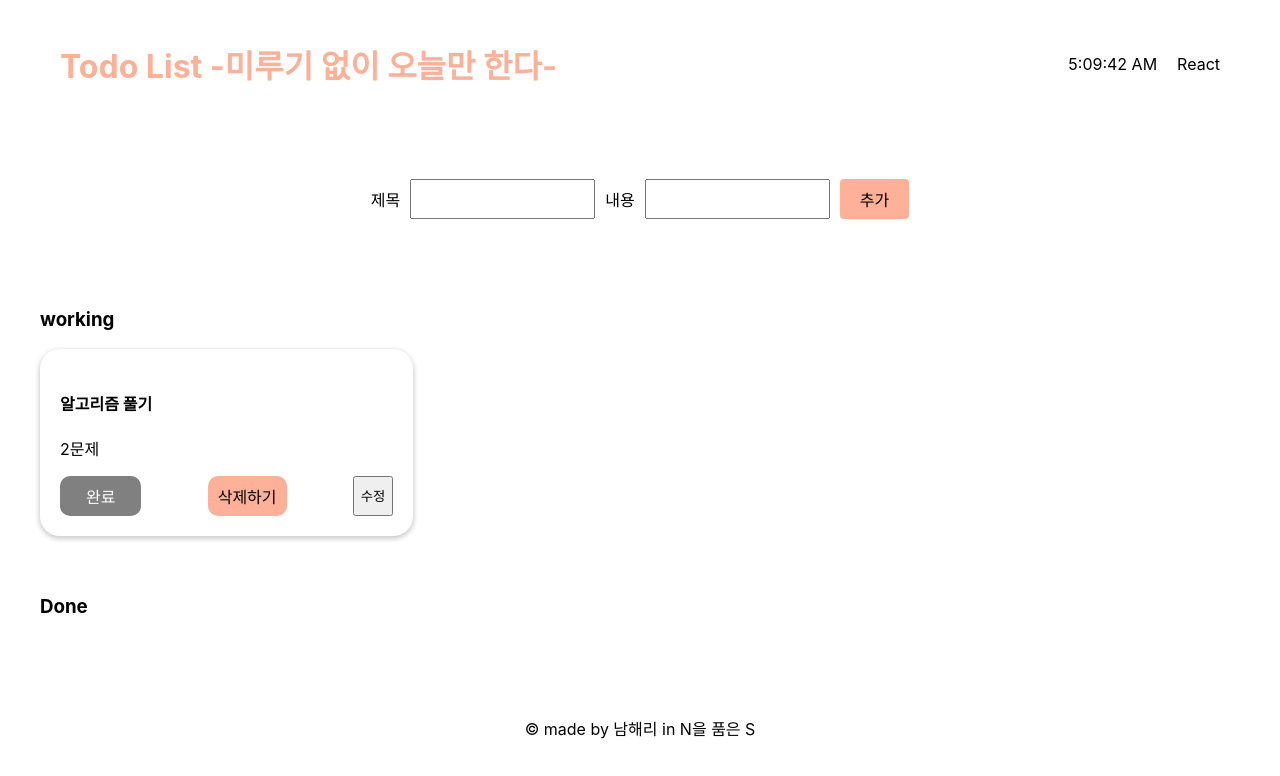
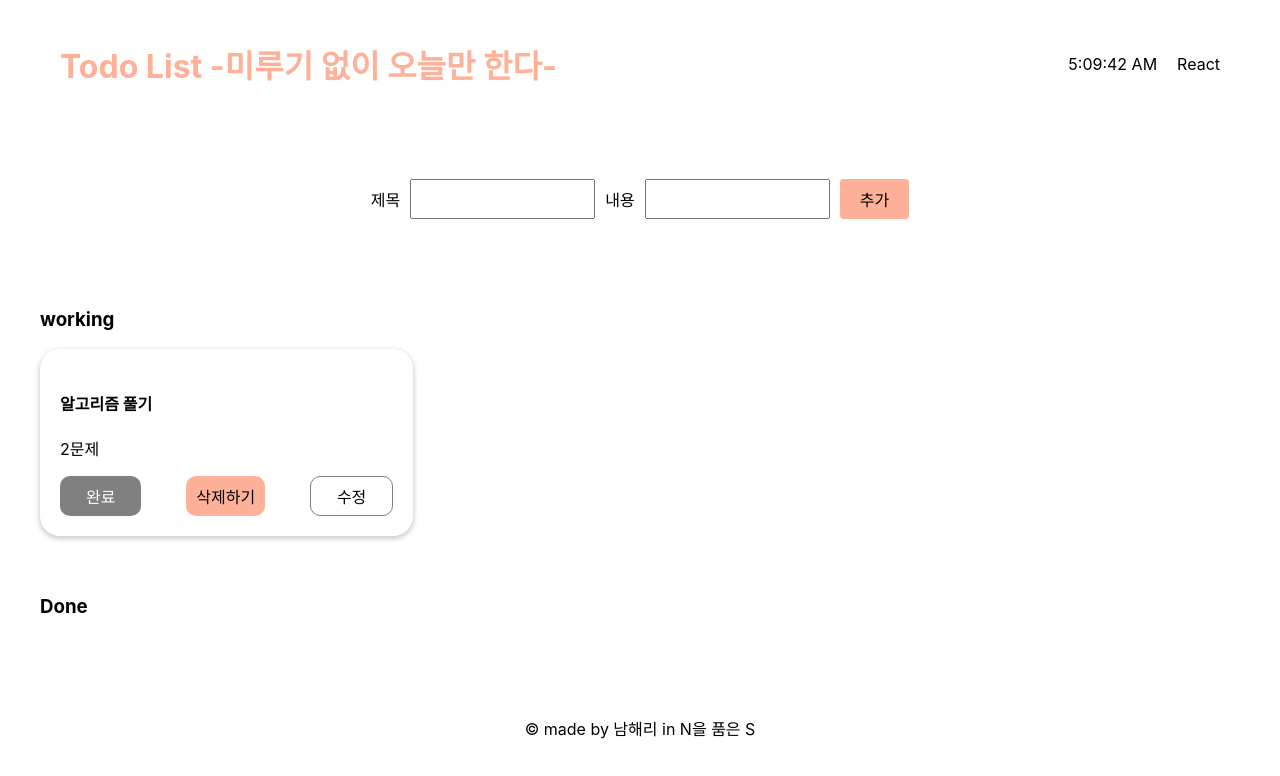
Before and after one commit to r03181231/todoList-React, a React (Create React App) app: page / in a window 1280 px wide. Shown: the top 776 px of the page. Built offline with nearby package versions, Linux system fonts and the light colour scheme.

Commit message:
[Feat] 카드 템플릿 생성

```diff
--- a/src/common/stateTemp/stateTemp.jsx
+++ b/src/common/stateTemp/stateTemp.jsx
@@ -1,16 +1,26 @@
 import React from "react";
+import TodoCards from "view/main/todoCards/TodoCards";
 
 // 템플릿 만들기
-export const stateTemp = () => {
+export const StateTemp = ({
+  title,
+  isDoneState,
+  todoInputs,
+  setTodoInputs,
+  onComplete,
+  onDelete,
+}) => {
+  const isDoneTodos = todoInputs.filter(
+    (state) => state.isDone === isDoneState
+  );
   return (
     <div className="cards-wrap">
       {/* 반복되는 것 : title, todoInputs 자료 중 isDone의 값에 따라 . filter () => .isDone !== isDoneValue */}
       {/* filter된 값 map~ => filter 재료 :  title, todoInputs,setTodoInputs, isDoneValue="done" : "isdone",  onComplete, onDelete  */}
-      <h3>Done </h3>
+      <h3>{title} </h3>
       <div className="todo-card-wrap">
-        {todoInputs.map((isDoneItem) => {
-          const { id, isDone } = isDoneItem;
-          if (isDone === false) {
+        {isDoneTodos.map((isDoneItem) => {
+          const { id } = isDoneItem;
           return (
             <TodoCards
               isDoneItem={isDoneItem}
@@ -20,13 +30,10 @@ export const stateTemp = () => {
               onDelete={onDelete}
             />
           );
-          } else {
-            return;
-          }
         })}
       </div>
     </div>
   );
 };
 
-export default stateTemp;
+export default StateTemp;
--- a/src/view/main/todoCardList/TodoCardsList.jsx
+++ b/src/view/main/todoCardList/TodoCardsList.jsx
@@ -1,6 +1,6 @@
 import React from "react";
 import "./todoCardList.css";
-import TodoCards from "../todoCards/TodoCards";
+import StateTemp from "common/stateTemp/stateTemp";
 
 export const TodoCardsList = ({ todoInputs, setTodoInputs }) => {
   const onDelete = (clickId) => {
@@ -12,7 +12,7 @@ export const TodoCardsList = ({ todoInputs, setTodoInputs }) => {
       const { isDone } = done;
       if (done.id !== clickId) {
         //1, 2,3,4 => working(true)    1, 1 => Done(false)
-        return { ...done, isDone: isDone };
+        return { ...done };
       } else {
         return { ...done, isDone: !isDone };
       }
@@ -23,50 +23,24 @@ export const TodoCardsList = ({ todoInputs, setTodoInputs }) => {
   return (
     <>
       <section>
-        <div className="cards-wrap">
-          <h3>working </h3>
-          <div className="todo-card-wrap">
-            {todoInputs.map((isDoneItem) => {
-              const { id, isDone } = isDoneItem;
-              if (isDone) {
-                return (
-                  <TodoCards
-                    isDoneItem={isDoneItem}
+        <StateTemp
+          title={"working"}
+          isDoneState={true}
+          todoInputs={todoInputs}
           setTodoInputs={setTodoInputs}
           onComplete={onComplete}
-                    key={id}
           onDelete={onDelete}
         />
-                );
-              } else {
-                return;
-              }
-            })}
-          </div>
-        </div>
       </section>
       <section>
-        <div className="cards-wrap">
-          <h3>Done </h3>
-          <div className="todo-card-wrap">
-            {todoInputs.map((isDoneItem) => {
-              const { id, isDone } = isDoneItem;
-              if (isDone === false) {
-                return (
-                  <TodoCards
-                    isDoneItem={isDoneItem}
+        <StateTemp
+          title={"Done"}
+          isDoneState={false}
+          todoInputs={todoInputs}
           setTodoInputs={setTodoInputs}
           onComplete={onComplete}
-                    key={id}
           onDelete={onDelete}
         />
-                );
-              } else {
-                return;
-              }
-            })}
-          </div>
-        </div>
       </section>
     </>
   );
--- a/src/view/main/todoCards/TodoCards.jsx
+++ b/src/view/main/todoCards/TodoCards.jsx
@@ -7,6 +7,7 @@ export const TodoCards = ({
   setTodoInput,
   onDelete,
   onComplete,
+  onEdit,
 }) => {
   const { id, title, comment, isDone } = isDoneItem;
   const delBtnText = "삭제하기";
@@ -15,8 +16,16 @@ export const TodoCards = ({
   const editBtnText = "수정";
 
   const [isEdit, setIsEdit] = useState(false); // 수정 상태 , 저장
-  const [editTitle, setEditTitle] = useState(title); // 제목 세팅
-  const [editComment, setEditComment] = useState(comment); // 내용 세팅
+  // const [editTitle, setEditTitle] = useState(title); // 제목 세팅
+  // const [editComment, setEditComment] = useState(comment); // 내용 세팅
+  const [editValue, setEditValue] = useState({
+    title: "",
+    comment: "",
+  });
+
+  // const onEdit = (id) => {
+  //   console.log("수정은 아직 보수중");
+  // };
 
   return (
     <div className="work-nd-done">
@@ -24,7 +33,7 @@ export const TodoCards = ({
       <p>{comment}</p>
       <div className="del-nd-done">
         <Button
-          name={isDone === false ? cancelBtnText : doneBtnText}
+          name={!isDone ? cancelBtnText : doneBtnText}
           onClick={() => onComplete(id)}
           className={"done-btn"}
         />
@@ -33,7 +42,11 @@ export const TodoCards = ({
           onClick={() => onDelete(id)}
           className={"del-btn"}
         />
-        <Button name={editBtnText} />
+        <Button
+          name={editBtnText}
+          onClick={() => onEdit(id)}
+          className={"edit-btn"}
+        />
       </div>
     </div>
   );
--- a/src/view/main/todoCards/todoCards.css
+++ b/src/view/main/todoCards/todoCards.css
@@ -28,7 +28,7 @@
 }
 
 .done-btn {
-  padding: 8px 26px;
+  padding: 0px 26px;
 
   border: none;
   border-radius: 10px;
@@ -43,3 +43,13 @@
   background-color: rgba(128, 128, 128, 0.5);
   color: #333333;
 }
+
+.edit-btn {
+  padding: 0px 26px;
+
+  border: 0.1rem solid gray;
+  border-radius: 10px;
+
+  font-size: 1rem;
+  background-color: #fff;
+}
```
Lines whose indentation alone changed are shown as unchanged.
